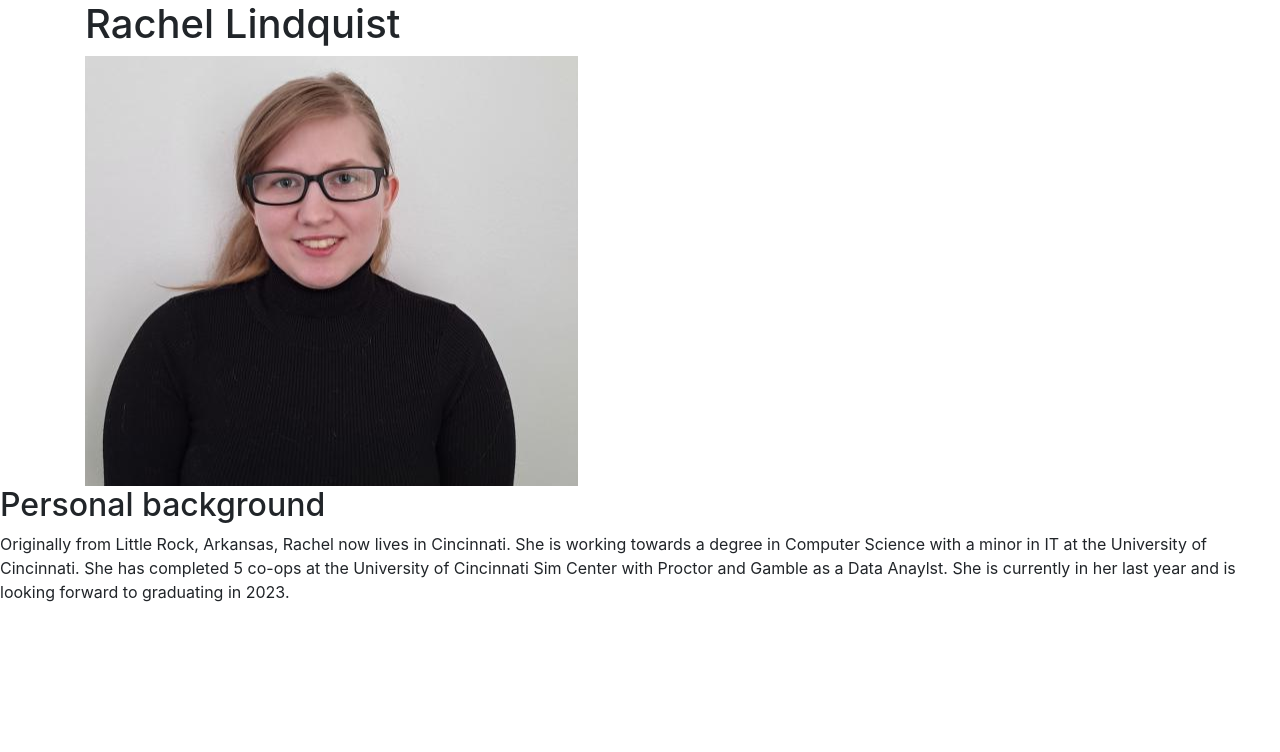
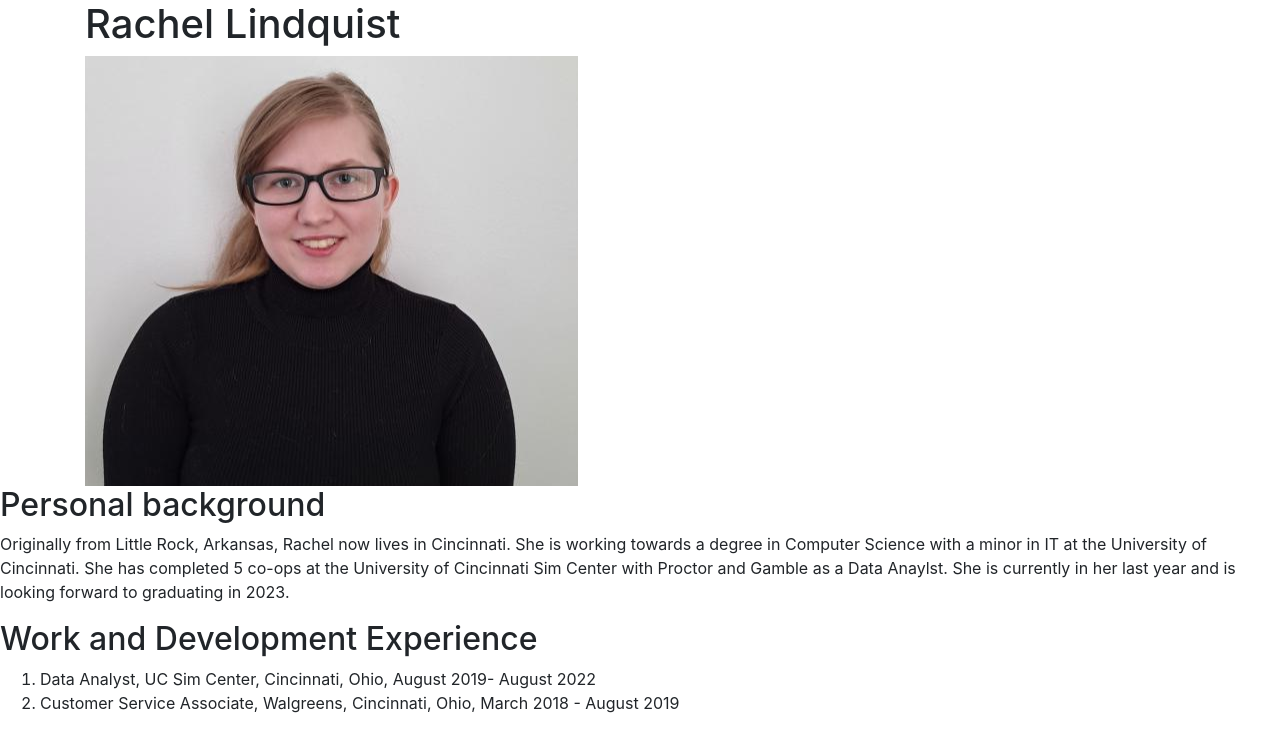
Before and after one commit to it3049c-fall22-henderson/online-portfolio-RachelLindquist, a website: page index.html in a window 1280 px wide. Drawn offline with nearby package versions, Linux system fonts and the light colour scheme.

Commit message:
added experience section

```diff
--- a/index.html
+++ b/index.html
@@ -33,6 +33,13 @@
     </p>
   </div>
 
+  <div class="section" id="experience">
+    <h2>Work and Development Experience</h2>
+    <ol>
+      <li>Data Analyst, UC Sim Center, Cincinnati, Ohio, August 2019- August 2022</li>
+      <li>Customer Service Associate, Walgreens, Cincinnati, Ohio, March 2018 - August 2019</li>
+    </ol>
+
     <!-- INCLUDE SCRIPTS FILE HERE -->
 
     <script> src = "resources/scripts/index.js" </script>
```
Lines whose indentation alone changed are shown as unchanged.
